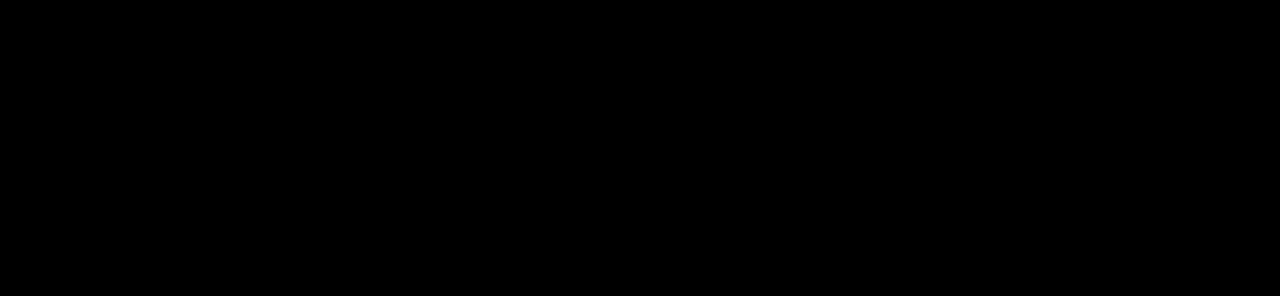
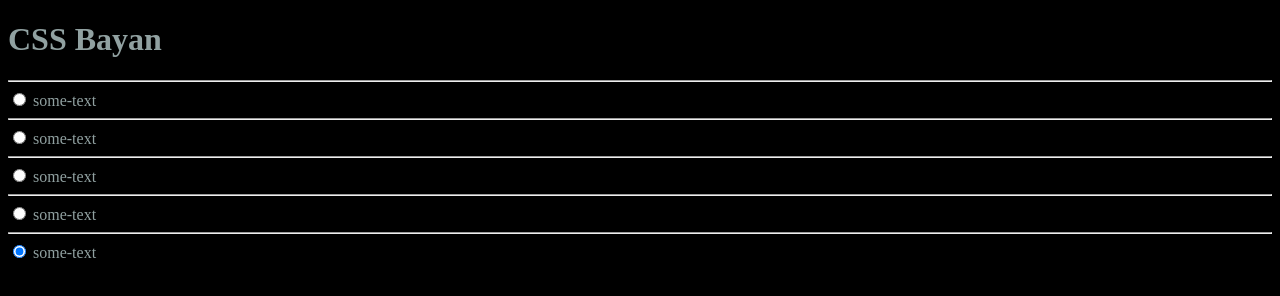
Before and after one commit to markToolis/cssBayan, a plain HTML site: page index.html in a window 1280 px wide. Drawn offline with Linux system fonts and the light colour scheme.

Commit message:
feat: add html structure (Sun, Mar 12, 2023 03:07:36 PM)

```diff
--- a/index.html
+++ b/index.html
@@ -1,5 +1,6 @@
 <!DOCTYPE html>
 <html lang="en">
+
 <head>
     <meta charset="UTF-8">
     <meta http-equiv="X-UA-Compatible" content="IE=edge">
@@ -7,7 +8,71 @@
     <title>Document</title>
     <link rel="stylesheet" href="./style.css">
 </head>
+
 <body>
 
+    <body>
+        <div class="container">
+            <h1 class="container__title">CSS Bayan</h1>
+            <hr />
+            <div class="css-bayan">
+                <div class="css-bayan__active-block">
+                    <input type="radio" name="css-bayan" id="radio#1" checked />
+                    <label for="radio#1">
+                        <span> some-text </span>
+                        <img class="cross-icon"></img>
+                    </label>
+                    <label for="radio#1">
+                        <div class="img img#1"></div>
+                    </label>
+                </div>
+                <hr />
+                <div class="css-bayan__active-block">
+                    <input type="radio" name="css-bayan" id="radio#2" checked />
+                    <label for="radio#2">
+                        <span> some-text </span>
+                        <img class="cross-icon"></img>
+                    </label>
+                    <label for="radio#2">
+                        <div class="img img#2"></div>
+                    </label>
+                </div>
+                <hr />
+                <div class="css-bayan__active-block">
+                    <input type="radio" name="css-bayan" id="radio#3" checked />
+                    <label for="radio#3">
+                        <span> some-text </span>
+                        <img class="cross-icon"></img>
+                    </label>
+                    <label for="radio#3">
+                        <div class="img img#2"></div>
+                    </label>
+                </div>
+                <hr />
+                <div class="css-bayan__active-block">
+                    <input type="radio" name="css-bayan" id="radio#4" checked />
+                    <label for="radio#4">
+                        <span> some-text </span>
+                        <img class="cross-icon"></img>
+                    </label>
+                    <label for="radio#2">
+                        <div class="img img#4"></div>
+                    </label>
+                </div>
+                <hr />
+                <div class="css-bayan__active-block">
+                    <input type="radio" name="css-bayan" id="radio#5" checked />
+                    <label for="radio#5">
+                        <span> some-text </span>
+                        <img class="cross-icon"></img>
+                    </label>
+                    <label for="radio#5">
+                        <div class="img img#5"></div>
+                    </label>
+                </div>
+            </div>
+        </div>
+    </body>
 </body>
+
 </html>
```
